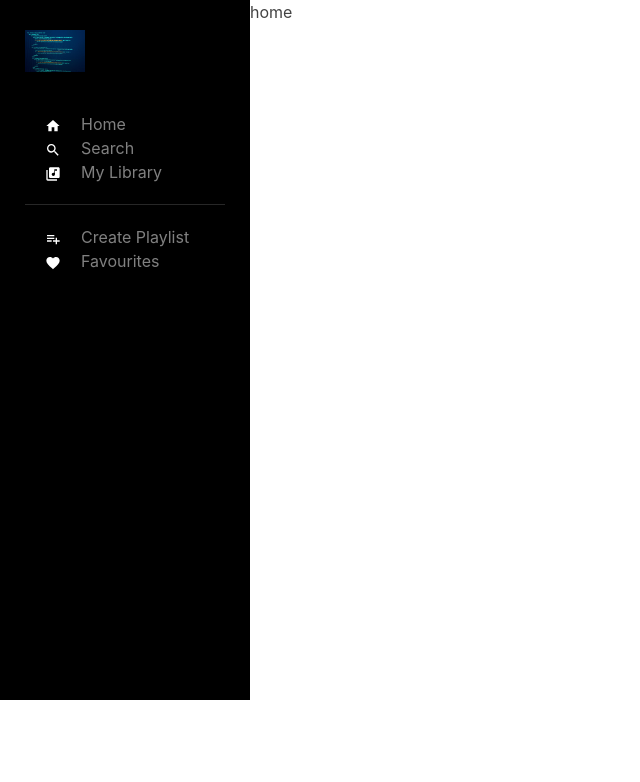
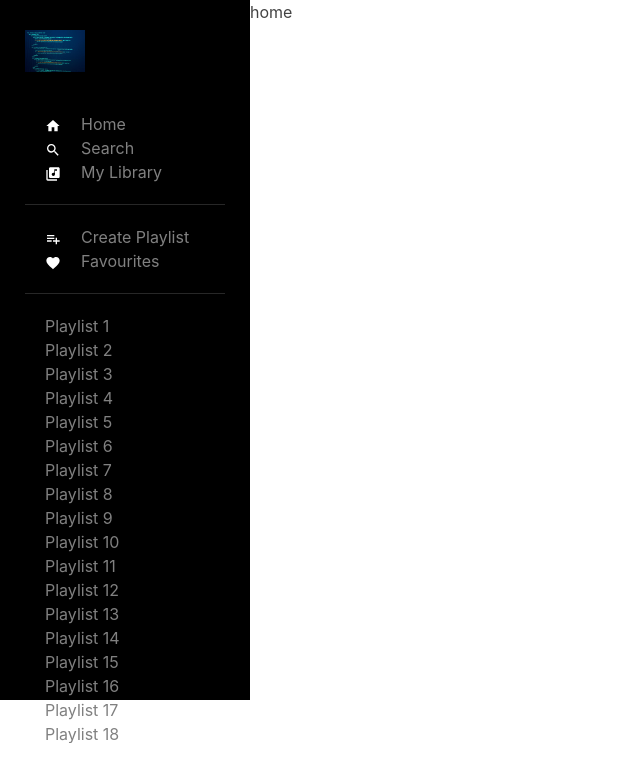
Before and after one commit to CharliePayne1/spotify, a Next.js app in the folder myapp/: page / in a window 1280 px wide. Shown: the top 782 px of the page, without its empty margins (0-640 px from the left). Built offline with nearby package versions, Linux system fonts and the light colour scheme.

Commit message:
add side bar scroll list

```diff
--- a/myapp/components/sidebar.tsx
+++ b/myapp/components/sidebar.tsx
@@ -1,4 +1,3 @@
-import { NextImage } from "next/image";
 import NextLink from "next/link";
 import {
   Box,
@@ -6,7 +5,6 @@
   ListItem,
   ListIcon,
   Divider,
-  Center,
   LinkBox,
   LinkOverlay,
 } from "@chakra-ui/layout";
@@ -15,10 +13,8 @@
   MdSearch,
   MdLibraryMusic,
   MdPlaylistAdd,
-  MdFavorite
+  MdFavorite,
 } from "react-icons/md";
-
-import { MenuItem } from "./menuItem";
 
 const navMenu = [
   {
@@ -51,6 +47,8 @@
   },
 ];
 
+const playlist = new Array(30).fill(1).map((_, i) => `Playlist ${i + 1}`);
+
 const Sidebar = () => {
   return (
     <Box
@@ -60,7 +58,7 @@
       paddingX="25px"
       color="gray"
     >
-      <Box paddingY="10px">
+      <Box paddingY="10px" height="100%">
         <Box width="120px" marginBottom="20px" paddingY="20px">
           <img src="/react-code.jpeg" height={60} width={60} alt="logo" />
         </Box>
@@ -84,7 +82,7 @@
             ))}
           </List>
         </Box>
-        <Divider marginBottom="20px" color="gray.800"/>
+        <Divider marginBottom="20px" color="gray.800" />
         <Box marginBottom="20px">
           <List space={2}>
             {musicMenu.map((menu) => (
@@ -105,6 +103,21 @@
             ))}
           </List>
         </Box>
+        <Box marginTop="20px"></Box>
+        <Divider color="gray.800" />
+        <Box height="66%" overflowY="auto" paddingY="20px">
+          <List spaceing={2}>
+            {playlist.map((list) => (
+              <ListItem paddingX="20px" key={list}>
+                <LinkBox>
+                  <NextLink href="/" passHref>
+                    <LinkOverlay>{list}</LinkOverlay>
+                  </NextLink>
+                </LinkBox>
+              </ListItem>
+            ))}
+          </List>
+        </Box>
       </Box>
     </Box>
   );
```
Also changed, not shown: 1 other file (tests, documents, lock files or other folders).
